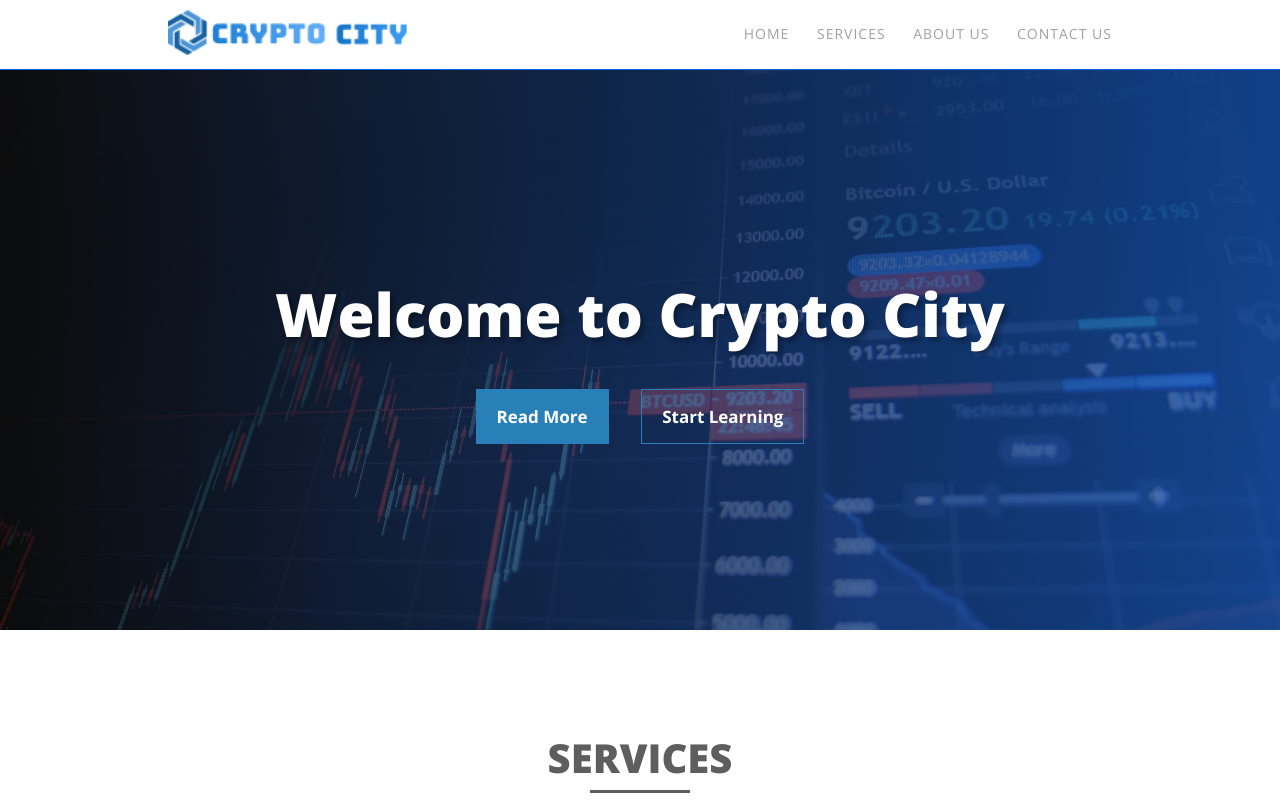
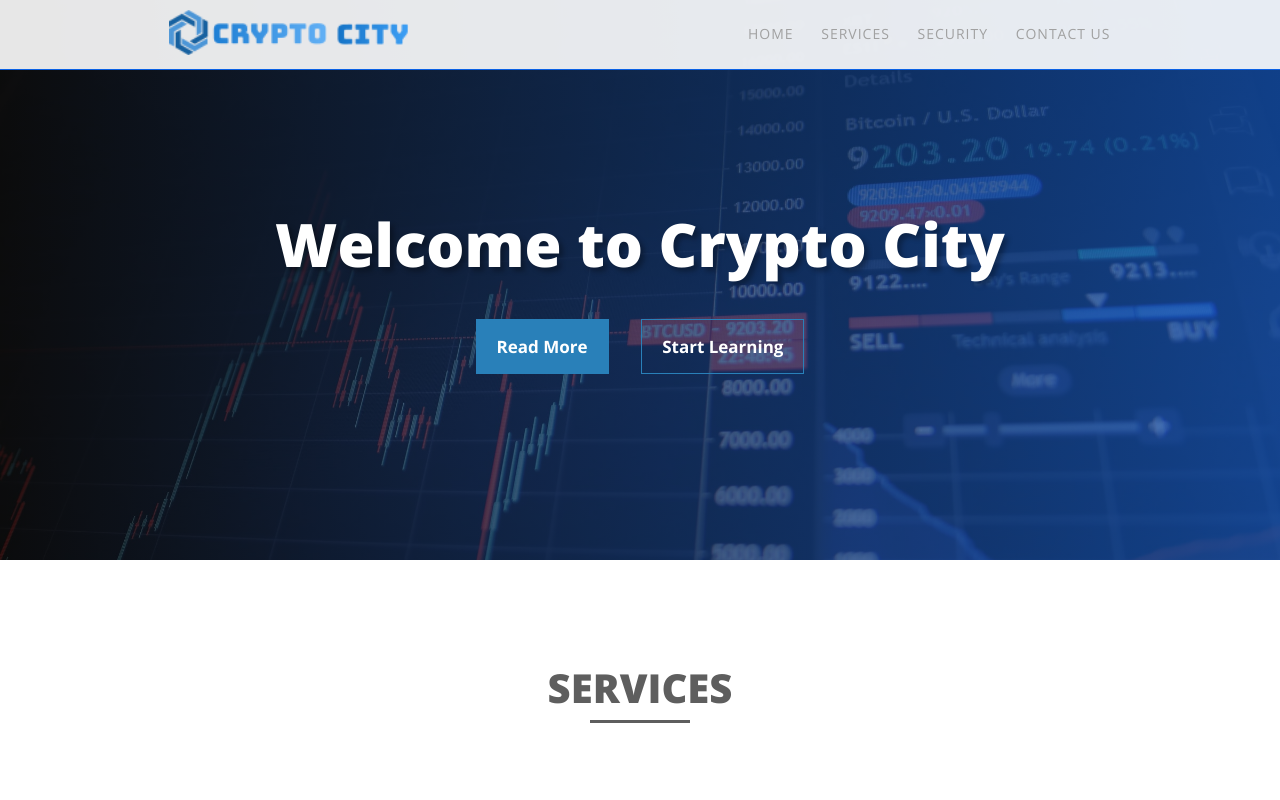
Before and after one commit to AndrewJacobVlietstra/crypto-city-project, a plain HTML site: page index.html in a window 1280 px wide. Shown: the top 800 px of the page. Drawn offline with nearby package versions, Linux system fonts and the light colour scheme.

Commit message:
Made navbar fixed, added smooth scroll behaviour and links to nav

```diff
--- a/index.html
+++ b/index.html
@@ -28,9 +28,9 @@
                 <img class="main-nav-img" src="dist/images/crypto-city-logo.png" alt="Crypto City Logo">
                 <ul class="main-nav-list">
                     <li class="main-nav-item"><a href="#" class="main-nav-link">Home</a></li>
-                    <li class="main-nav-item"><a href="#" class="main-nav-link">Services</a></li>
-                    <li class="main-nav-item"><a href="#" class="main-nav-link">About Us</a></li>
-                    <li class="main-nav-item"><a href="#" class="main-nav-link">Contact Us</a></li>
+                    <li class="main-nav-item"><a href="#services" class="main-nav-link">Services</a></li>
+                    <li class="main-nav-item"><a href="#security" class="main-nav-link">Security</a></li>
+                    <li class="main-nav-item"><a href="#footer" class="main-nav-link">Contact Us</a></li>
                 </ul>
             </nav>
 
@@ -45,7 +45,7 @@
 
         <main>
 
-            <section class="services">
+            <section id="services" class="services">
                 <h1 class="section-heading">Services</h1>
                 <div class="services-container">
                     <div class="services-box">
@@ -116,7 +116,7 @@
                 </div>
             </section>
 
-            <section class="crypto-security">
+            <section id="security" class="crypto-security">
                 <div class="security-container">
                     <div class="security-column">
                         <h1 class="section-heading">Crypto Security</h1>
@@ -181,7 +181,7 @@
                 </div>
             </section>
 
-            <footer class="footer">
+            <footer id="footer" class="footer">
                 <div class="footer-container">
                     <div class="footer-column contact-us">
 
--- a/sass/base/_base.scss
+++ b/sass/base/_base.scss
@@ -11,6 +11,7 @@
 html {
     font-size: 62.5%; // 10px = 1rem
     font-family: 'Open Sans', Arial, sans-serif;
+    scroll-behavior: smooth;
 }
 
 body {
--- a/sass/layout/_main-nav.scss
+++ b/sass/layout/_main-nav.scss
@@ -1,9 +1,20 @@
+header {
+    position: relative;
+}
+nav {
+    width: 100%;
+    position: fixed;
+    z-index: 100;
+}
+
 .main-nav {
     display: flex;
     justify-content: space-around;
     align-items: center;
     padding: 1.4rem 0;
     border-bottom: 1px solid $color-secondary;
+    background-color: rgba($color-white, 0.9);
+
 
     &-img {
         height: 45px;
```
Also changed, not shown: dist/css/main.css, 1 other file.
